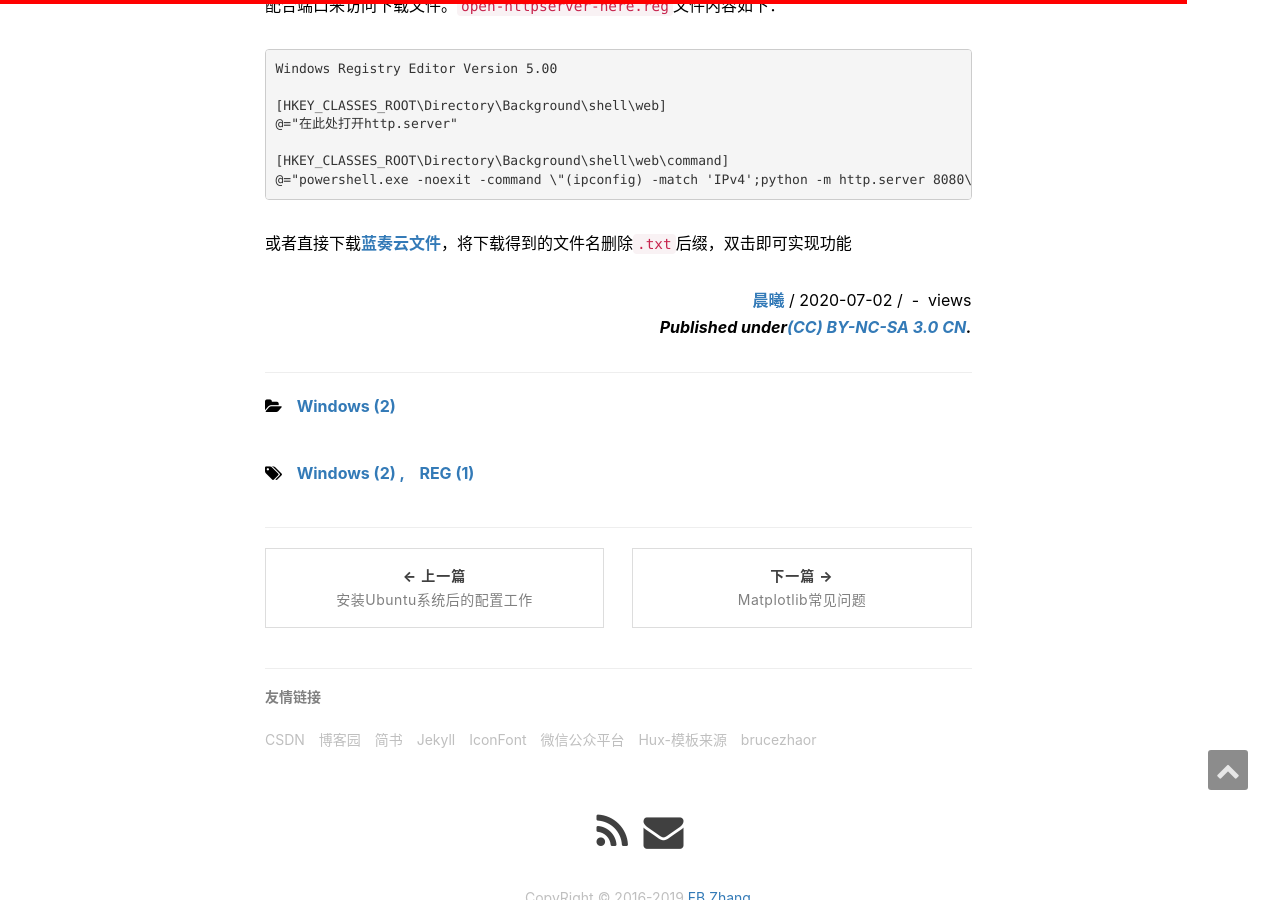
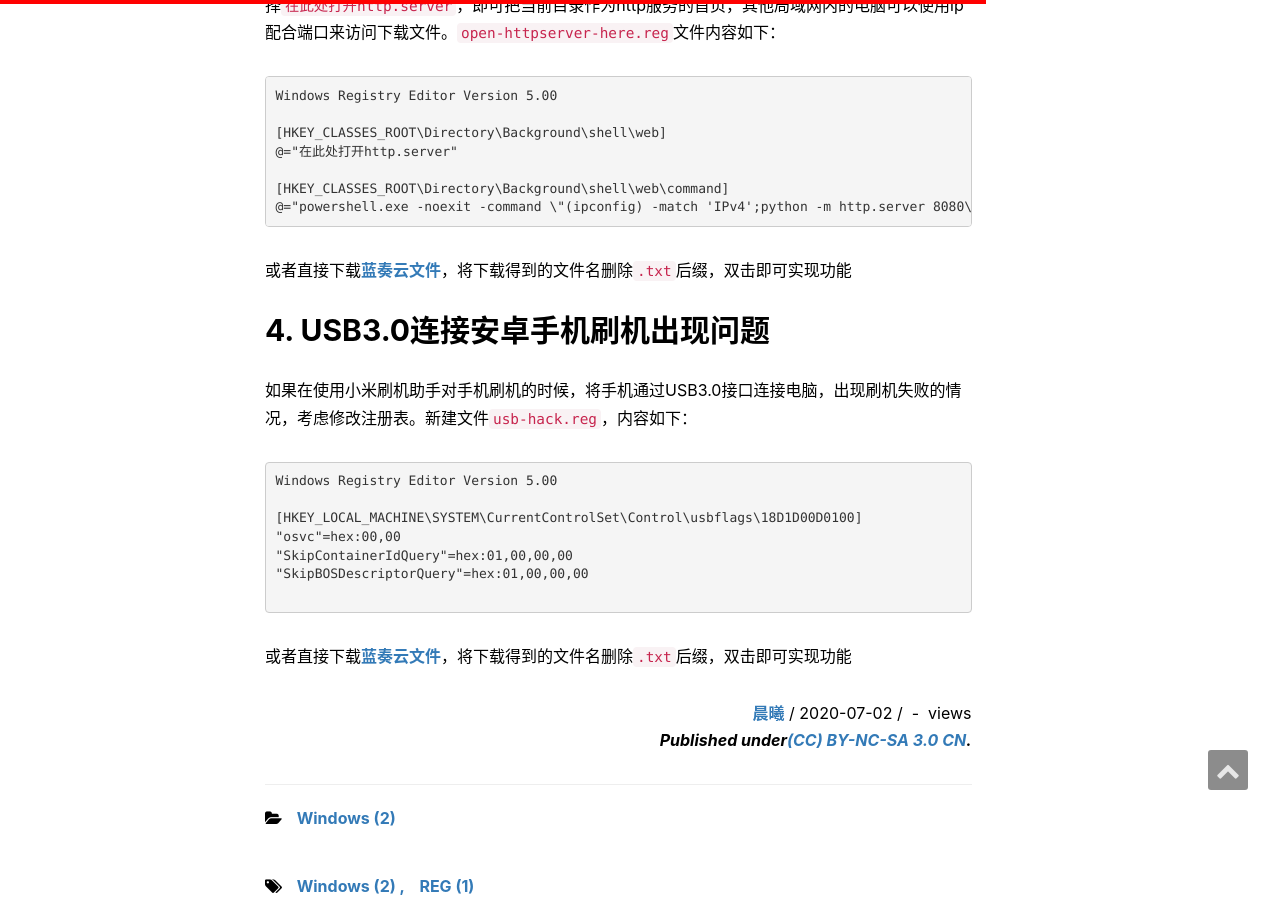
Before and after one commit to zfb132/zfb132.github.com, a Jekyll site: the page built from _posts/2020-07-02-windows_common_regs.md, in a window 1280 px wide and 900 px high, scrolled down 1867 px. Built offline with Jekyll 4.4.1, drawn with Linux system fonts in a browser that asks for light colours; nearby versions of some CDN libraries; comment, search, counter and statistics services are not loaded; some of the changed text lies outside the part shown.

Commit message:
修改注册表处理USB连接问题

````diff
--- a/_posts/2020-07-02-windows_common_regs.md
+++ b/_posts/2020-07-02-windows_common_regs.md
@@ -60,3 +60,15 @@ Windows Registry Editor Version 5.00
 @="powershell.exe -noexit -command \"(ipconfig) -match 'IPv4';python -m http.server 8080\""
 ```
 或者直接下载[蓝奏云文件](https://zfb132.lanzous.com/iqboWe8v5eh "open-httpserver-here.reg")，将下载得到的文件名删除`.txt`后缀，双击即可实现功能
+## 4. USB3.0连接安卓手机刷机出现问题
+如果在使用小米刷机助手对手机刷机的时候，将手机通过USB3.0接口连接电脑，出现刷机失败的情况，考虑修改注册表。新建文件`usb-hack.reg`，内容如下：
+```reg
+Windows Registry Editor Version 5.00
+
+[HKEY_LOCAL_MACHINE\SYSTEM\CurrentControlSet\Control\usbflags\18D1D00D0100]
+"osvc"=hex:00,00
+"SkipContainerIdQuery"=hex:01,00,00,00
+"SkipBOSDescriptorQuery"=hex:01,00,00,00
+
+```
+或者直接下载[蓝奏云文件](https://zfb132.lanzous.com/itOdPe9of9g "usb-hack.reg")，将下载得到的文件名删除`.txt`后缀，双击即可实现功能
````
